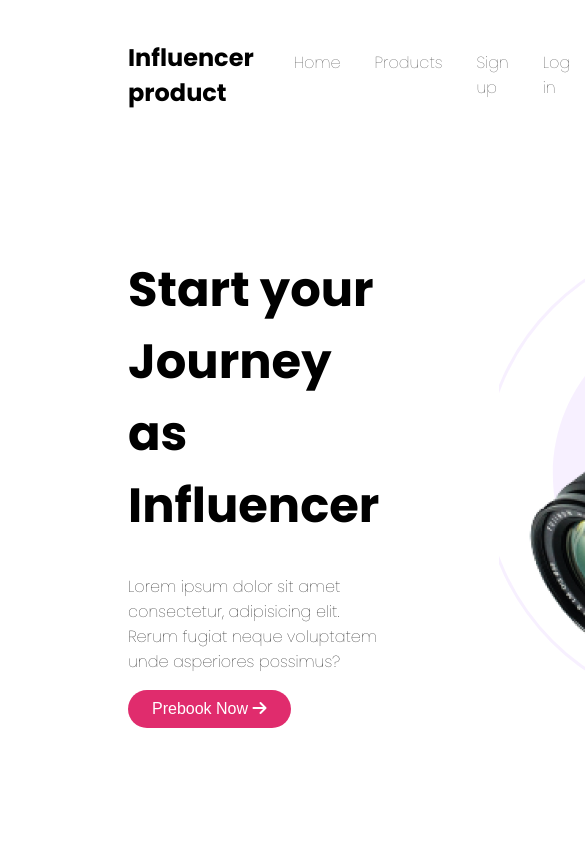
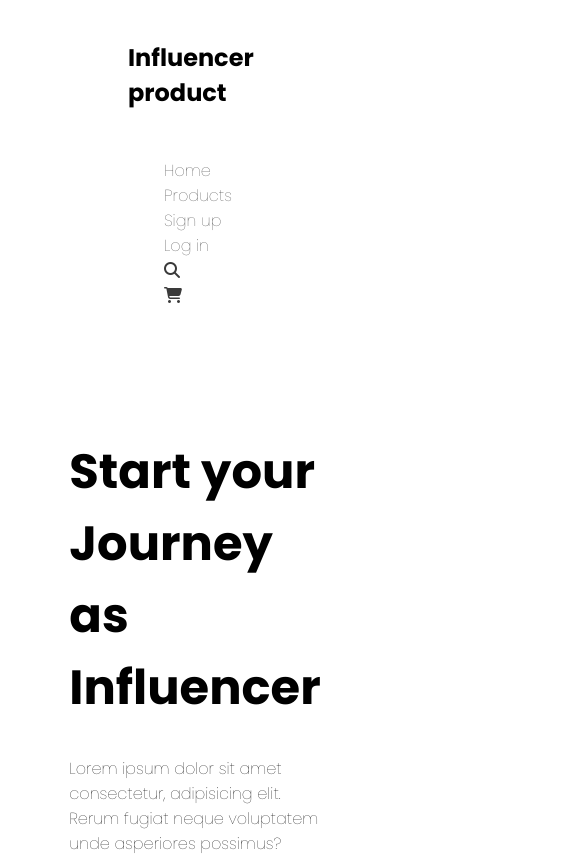
Before and after one commit to Razdee01/pre-assignment-task, a plain HTML site: page index.html in a window 390 px wide. Shown: the top 859 px of the page, 585 px wide, since content can reach past the window. Drawn offline with Linux system fonts and the light colour scheme.

Commit message:
checking responsive

```diff
--- a/index.html
+++ b/index.html
@@ -9,7 +9,7 @@
 </head>
 <body class="poppins-font">
     <header>
-        <nav>
+        <nav class="navbar">
             <h4>Influencer product</h4>
             <ul>
                 <li><a href="">Home</a></li>
@@ -27,8 +27,8 @@
                 <p class="banner-description">Lorem ipsum dolor sit amet consectetur, adipisicing elit.<br> Rerum fugiat neque voluptatem unde asperiores possimus?</p>
                 <button class="btn-primary">Prebook Now <i class="fa-solid fa-arrow-right"></i></button>
             </div>
-            <div class="banner-img camera-img">
-                <img src="images/main-camera.png" alt="">
+            <div class=" camera-img">
+                <img  class="banner-img" src="images/main-camera.png" alt="">
 
             </div>
         </div>
--- a/styles/influencer.css
+++ b/styles/influencer.css
@@ -22,7 +22,7 @@
 nav h4{
     font-size: 1.5rem;
 }
-nav{
+.navbar{
     display: flex;
     justify-content: space-between;
     align-items: center;
@@ -35,7 +35,7 @@ nav a{
     text-decoration: none;
     color: #3A3A3A ;
 }
-nav li{
+.navbar li{
     list-style: none;
     margin-right: 34px;
     font-size: 1rem;
@@ -45,11 +45,12 @@ nav li{
     margin: 0 120px;
     display: flex;
     gap: 120px;
+    justify-content: space-between;
     align-items: center;
     margin-top: 80px;
 }
 .camera-img{
-    background-image: url(../images/Circle\ design.svg);
+    background-image: url('../images/Circle\ design.svg');
     background-position: center;
 }
 .banner-title{
@@ -58,3 +59,25 @@ nav li{
 .banner-description{
     font-size: 1rem;
 }
+.banner-img{
+  max-width: 100%;
+
+}
+
+/* media query */
+@media screen and (max-width: 576px) {
+    .banner, .navbar{
+        flex-direction: column;
+    }
+    .navbar ul{
+      flex-direction: column;
+
+    }
+    .banner-title{
+       justify-content: center ;
+       align-items: center;
+    }
+
+
+
+}
```
